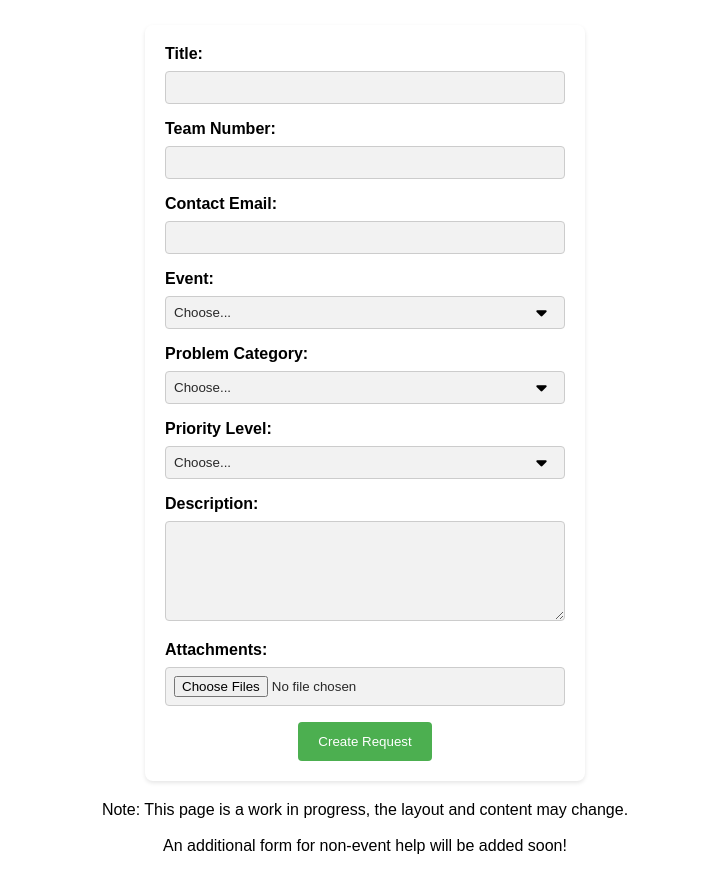
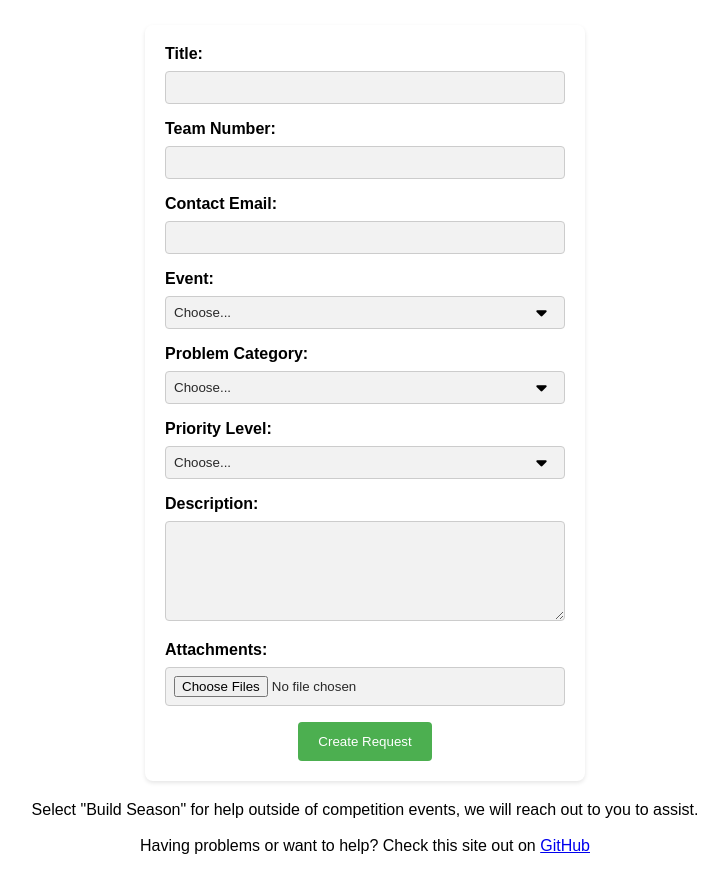
Before and after one commit to EthyMoney/mn-csa-website, a website: page public/index.html in a window 1280 px wide. Shown: the part 117-988 px from the top of the page, without its empty margins (275-1003 px from the left). Drawn offline with Linux system fonts and the light colour scheme.

Commit message:
updated readme and main page text

```diff
--- a/public/index.html
+++ b/public/index.html
@@ -4,7 +4,7 @@
 <head>
   <meta charset="UTF-8">
   <meta name="viewport" content="width=device-width, initial-scale=1.0">
-  <title>MN CSA FRC Event Support</title>
+  <title>MN FRC CSA Support</title>
   <link rel="stylesheet" href="styles.css">
   <link rel="icon" href="favicon.ico" type="image/x-icon">
 </head>
@@ -91,9 +91,11 @@
     Request Sent!
   </div>
 
-  <p class="work-in-progress" style="text-align: center;">Note: This page is a work in progress, the layout and content
-    may change.<br><br>An additional
-    form for non-event help will be added soon!</p>
+  <p class="work-in-progress" style="text-align: center; padding: 0 20px;">
+    Select "Build Season" for help outside of competition events, we will reach out to you to assist.<br><br>
+    Having problems or want to help? Check this site out on <a
+      href="https://github.com/EthyMoney/mn-csa-website">GitHub</a>
+  </p>
 
   <script src="main.js"></script>
 </body>
```
Also changed, not shown: README.md.
